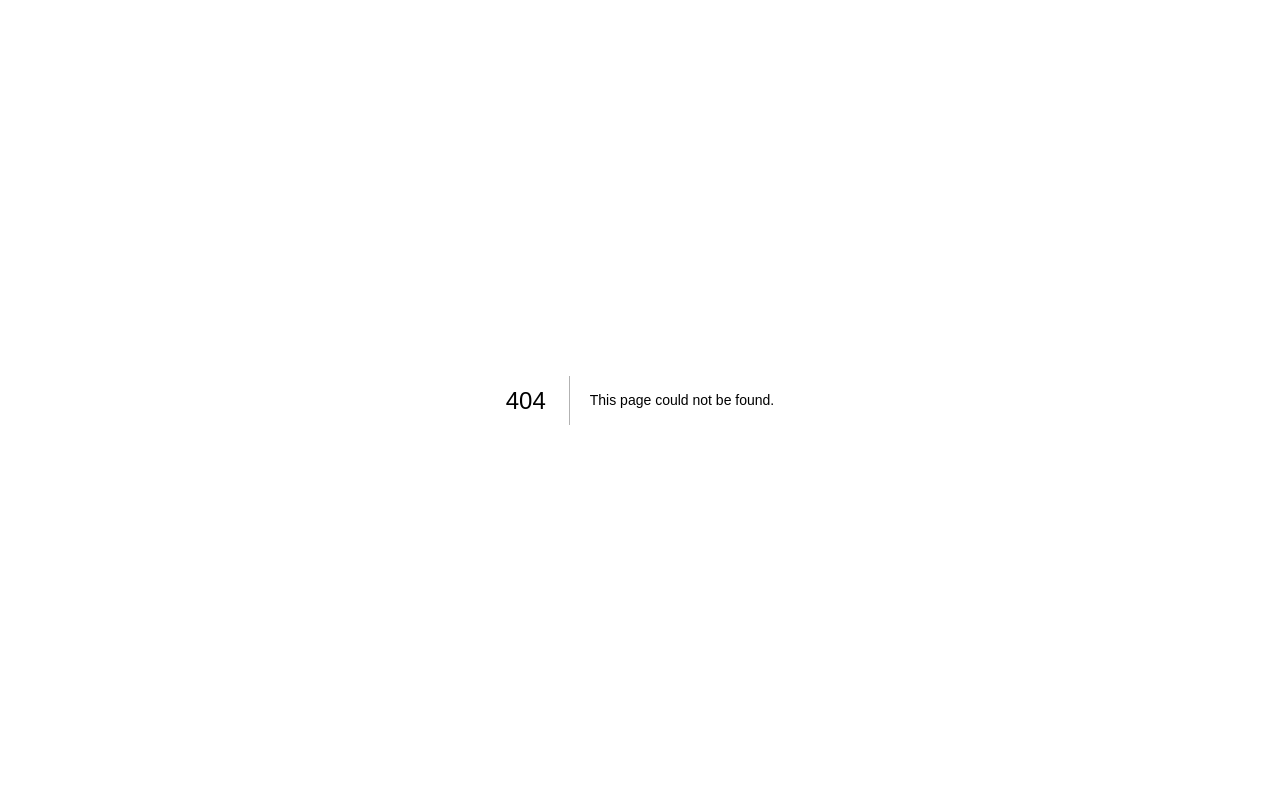
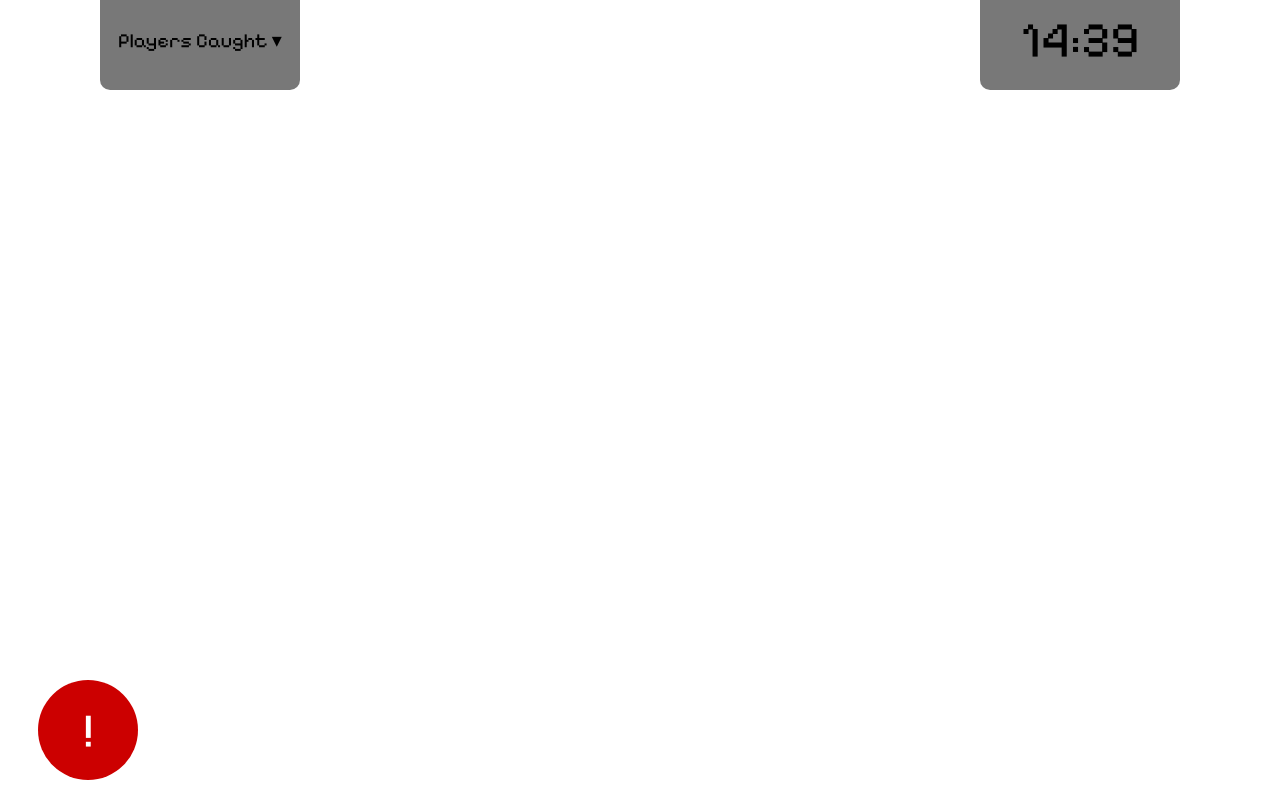
Before and after one commit to mortemn/Ping, a Next.js app in the folder frontend/: page /gamePage in a window 1280 px wide. Before the commit this address had no page. Built offline with nearby package versions, Linux system fonts and the light colour scheme.

Commit message:
basic game page

```diff
--- /dev/null
+++ b/frontend/src/app/gamePage/page.js
@@ -0,0 +1,21 @@
+import Image from "next/image";
+import styles from "./page.module.css";
+
+export default function Home() {
+    return (
+        <body>
+            <header>
+                <div className={styles.dropdown}>
+                    <button className={styles.players}>Players Caught ▾</button>
+                    <div className={styles.dropdown_options}>
+                        <a>Player1</a>
+                        <a>Player2</a>
+                        <a>Player3</a>
+                    </div>
+                </div>
+                <div className={styles.countdown}>14:39</div>
+            </header>
+            <button className={styles.button}>!</button>
+        </body>
+    );
+}
--- /dev/null
+++ b/frontend/src/app/gamePage/page.module.css
@@ -0,0 +1,85 @@
+@import url('https://fonts.googleapis.com/css2?family=Pixelify+Sans&display=swap');
+
+
+.dropdown {
+    display: inline-block;
+    position: relative;
+  }
+
+
+
+.dropdown_options {
+    display: none;
+    position: absolute;
+    overflow: auto;
+    background-color:#fff;
+    border-radius:5px;
+    box-shadow: 0px 10px 10px 0px rgba(0,0,0,0.4);
+}
+
+.dropdown:hover .dropdown_options {
+    display: block;
+}
+
+.dropdown_options a {
+    display: block;
+    color: #000000;
+    padding: 5px;
+    text-decoration: none;
+    padding:20px 40px;
+    width: 200px;
+    display: flex;
+    justify-content: center;
+    align-items: center;
+}
+
+.dropdown_options a:hover {
+    color: #0a0a23;
+    background-color: #ddd;
+    border-radius:5px;
+}
+
+
+.players {
+    width: 200px;
+    height: 100px;
+    background-color: rgb(120, 120, 120);
+    border-radius: 10px;
+    font-size: 20px;
+    display: flex;
+    justify-content: center;
+    align-items: center;
+    border: none;
+
+}
+
+.countdown {
+    width: 200px;
+    height: 100px;
+    background-color: rgb(120, 120, 120);
+    border-radius: 10px;
+    font-size: 50px;
+    display: flex;
+    justify-content: center;
+    align-items: center;
+}
+
+.button {
+    width: 100px;
+    height: 100px;
+    font-size: 48px;
+    background-color: #cc0000;
+    color: #ffffff;
+    border: none;
+    border-radius: 50%;
+    text-align: center;
+    cursor: pointer;
+    top:85%;
+    left:3%;
+    position: absolute;
+
+}
+
+.button:hover {
+    background-color: #a30000;
+}
```
